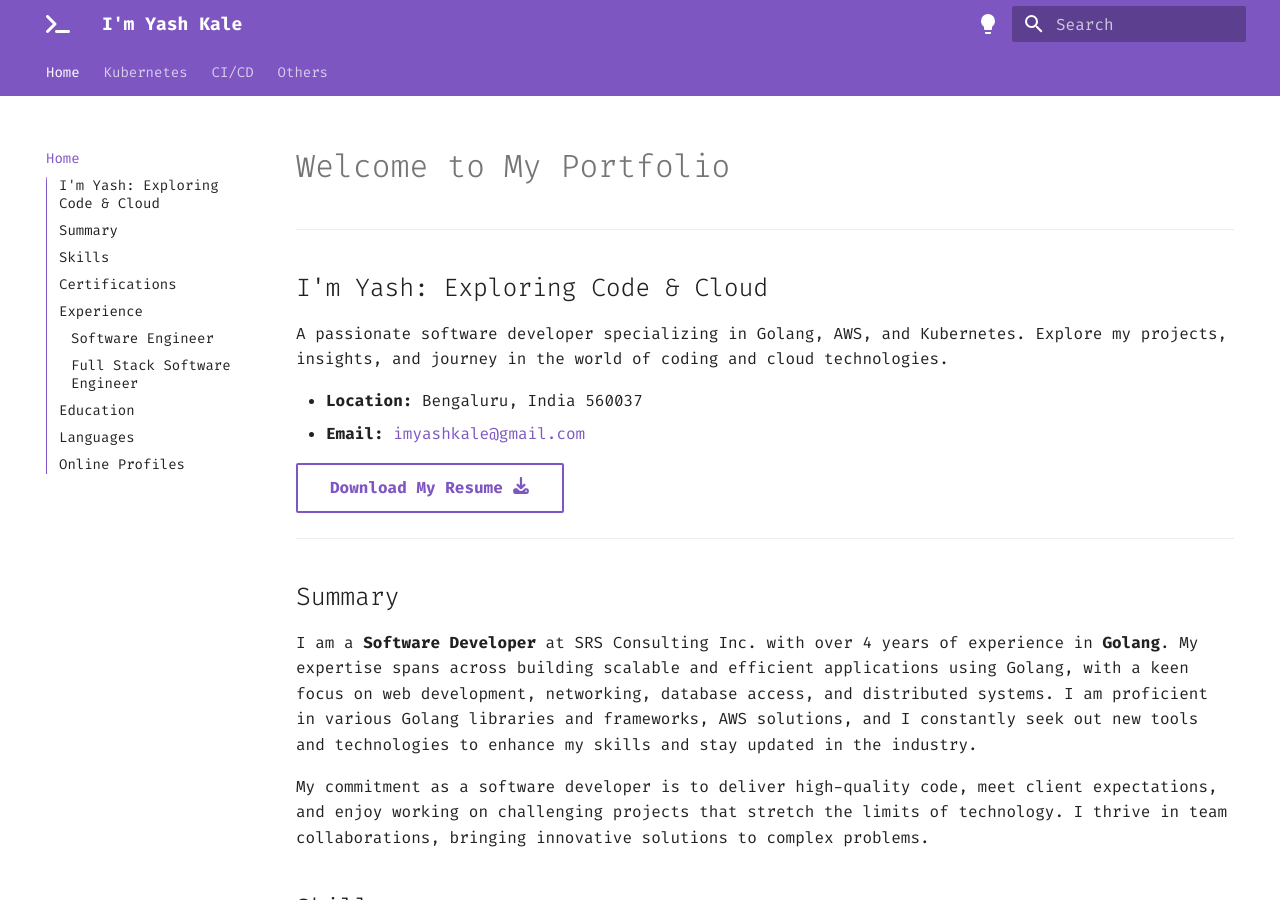
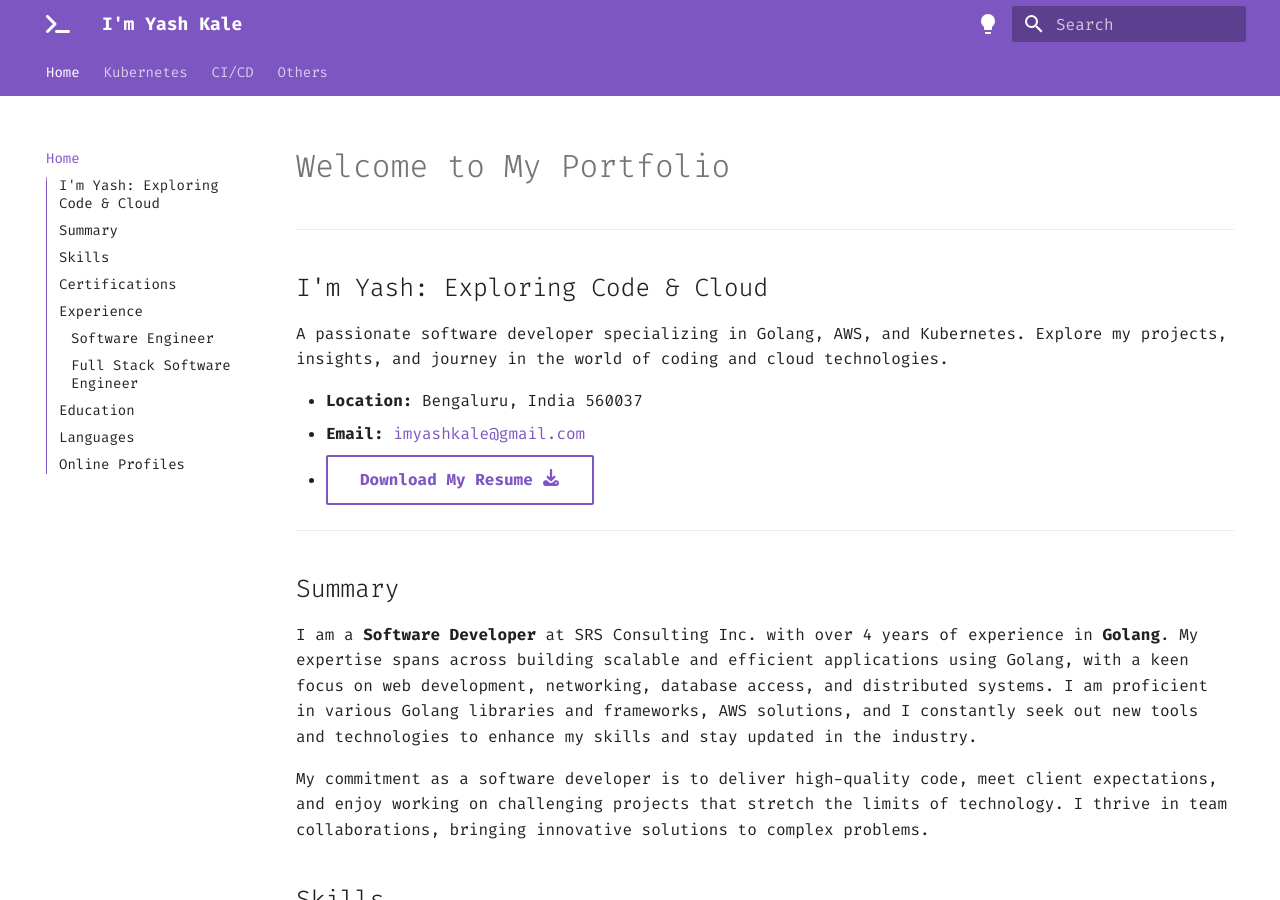
Before and after one commit to imyashkale/portfolio, an MkDocs documentation site: the page built from docs/index.md, in a window 1280 px wide and 900 px high. Built offline with MkDocs 1.6.1 and Material for MkDocs 9.7.7, drawn with Linux system fonts in a browser that asks for light colours.

Commit message:
Download Resume Button Aligned

```diff
--- a/docs/index.md
+++ b/docs/index.md
@@ -8,8 +8,7 @@ A passionate software developer specializing in Golang, AWS, and Kubernetes. Exp
 
 - **Location:** Bengaluru, India 560037
 - **Email:** [imyashkale@gmail.com](mailto:imyashkale@gmail.com)
-
-[Download My Resume :fontawesome-solid-download:](../static/resume/Yash_Kale_Resume.pdf){: .md-button download="Yash_Kale_Resume.pdf"}
+- [Download My Resume :fontawesome-solid-download:](../static/resume/Yash_Kale_Resume.pdf){: .md-button download="Yash_Kale_Resume.pdf"}
 
 ---
 
```
